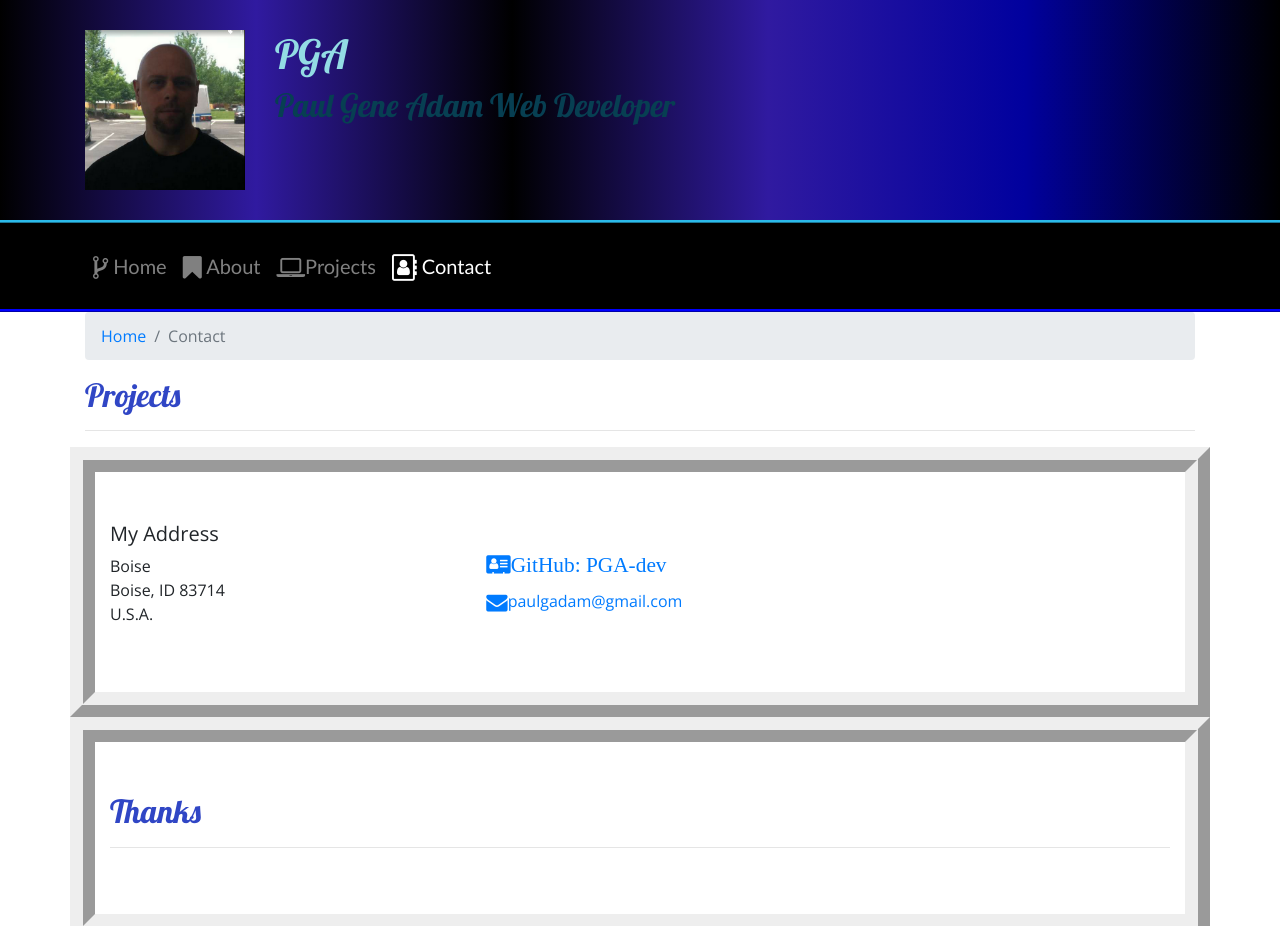
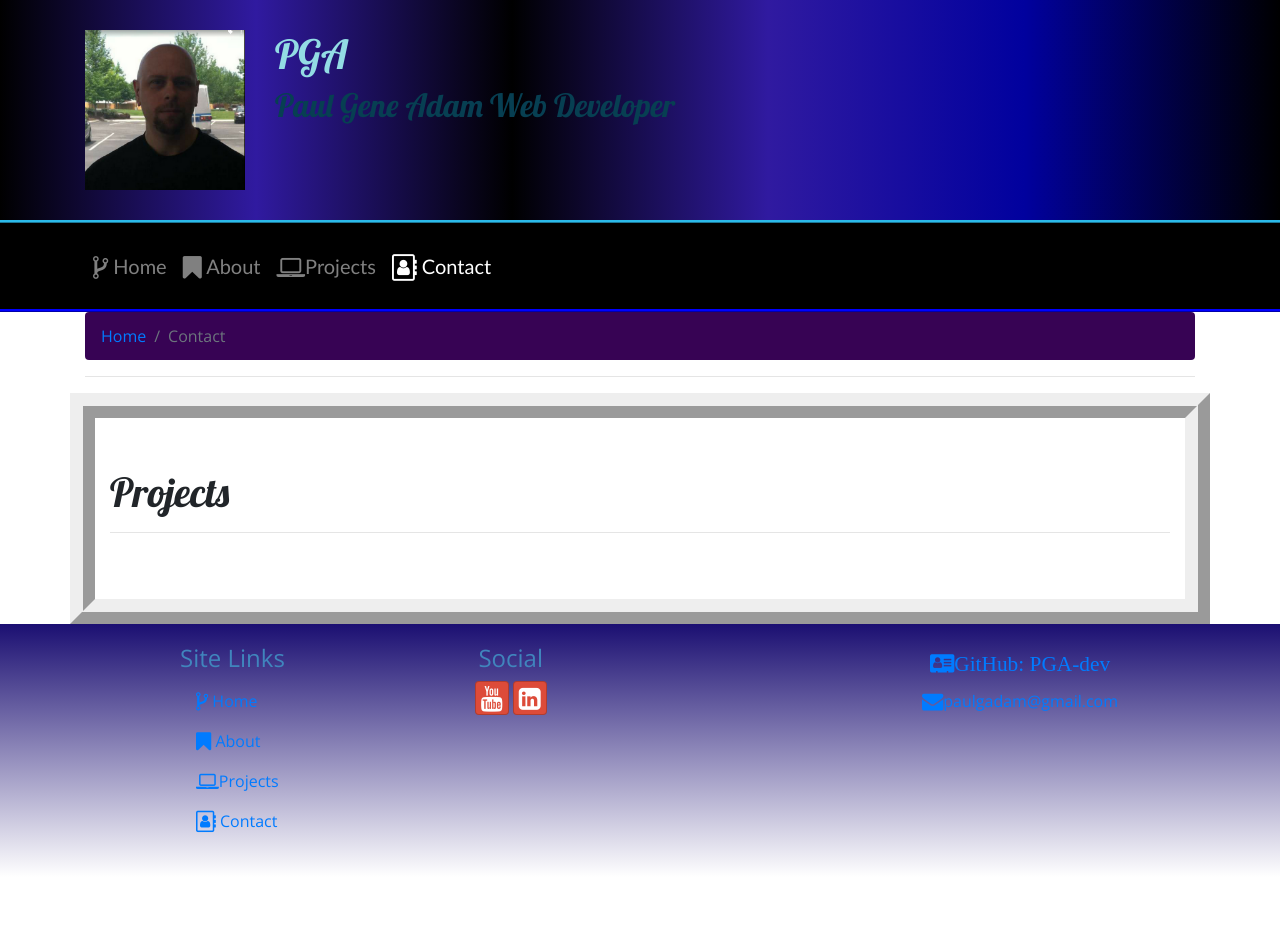
Before and after one commit to PGA-dev/Profile_portfolio, a website: page projects.html in a window 1280 px wide. Shown: the top 926 px of the page. After the commit the page ends 877 px from the top, so only its background shows below. Drawn offline with nearby package versions, Linux system fonts and the light colour scheme.

Commit message:
updated some shit

```diff
--- a/css/styles.css
+++ b/css/styles.css
@@ -45,3 +45,7 @@ header h2 {
     border-top: #2bbaea ridge;
     background-color: #000000;
 }
+
+.breadcrumb {
+    background-color: rgb(55, 3, 84);
+}
--- a/projects.html
+++ b/projects.html
@@ -12,10 +12,10 @@
     <!-- Additional CSS must be placed after Bootstrap CSS -->
     <link rel="stylesheet" href="node_modules/font-awesome/css/font-awesome.min.css" />
     <link rel="stylesheet" href="node_modules/bootstrap-social/bootstrap-social.css" />
-    <link rel="stylesheet" href="https://fonts.googleapis.com/css?family=Lobster|Open+Sans" />
+    <link rel="stylesheet" href="https://fonts.googleapis.com/css?family=Lobster|Open+Sans&effect=fire-animation" />
     <link rel="stylesheet" href="css/styles.css" />
 
-    <title>NuCamp: A Better Way To Camp</title>
+    <title>PGA</title>
 </head>
 
 <body>
@@ -65,31 +65,14 @@
                     <li class="breadcrumb-item"><a href="index.html">Home</a></li>
                     <li class="breadcrumb-item active">Contact</li>
                 </ol>
-                <h2>Projects</h2>
                 <hr />
             </div>
         </div>
 
-        <div class="row row-content align-items-center">
-            <div class="col-sm-4">
-                <h5>My Address</h5>
-                <address>
-                    Boise<br />
-                    Boise, ID 83714<br />
-                    U.S.A.
-                </address>
-            </div>
-            <div class="col">
-                <a role="button" class="btn btn-link" href="https://github.com/PGA-dev"><i
-                        class="fa fa-address-card fa-lg text-primary">GitHub: PGA-dev</i></a><br />
-                <a role="button" class="btn btn-link" href="mailto:paulgadam@gmail.com"><i
-                        class="fa fa-envelope fa-lg text-primary"></i>paulgadam@gmail.com</a>
-            </div>
-        </div>
 
         <div class="row row-content">
             <div class="col-12">
-                <h2>Thanks</h2>
+                <h1 class="font-effect-fire-animation">Projects</h1>
                 <hr />
             </div>
         </div>
```
Also changed, not shown: index.html (+4 -4 lines).
